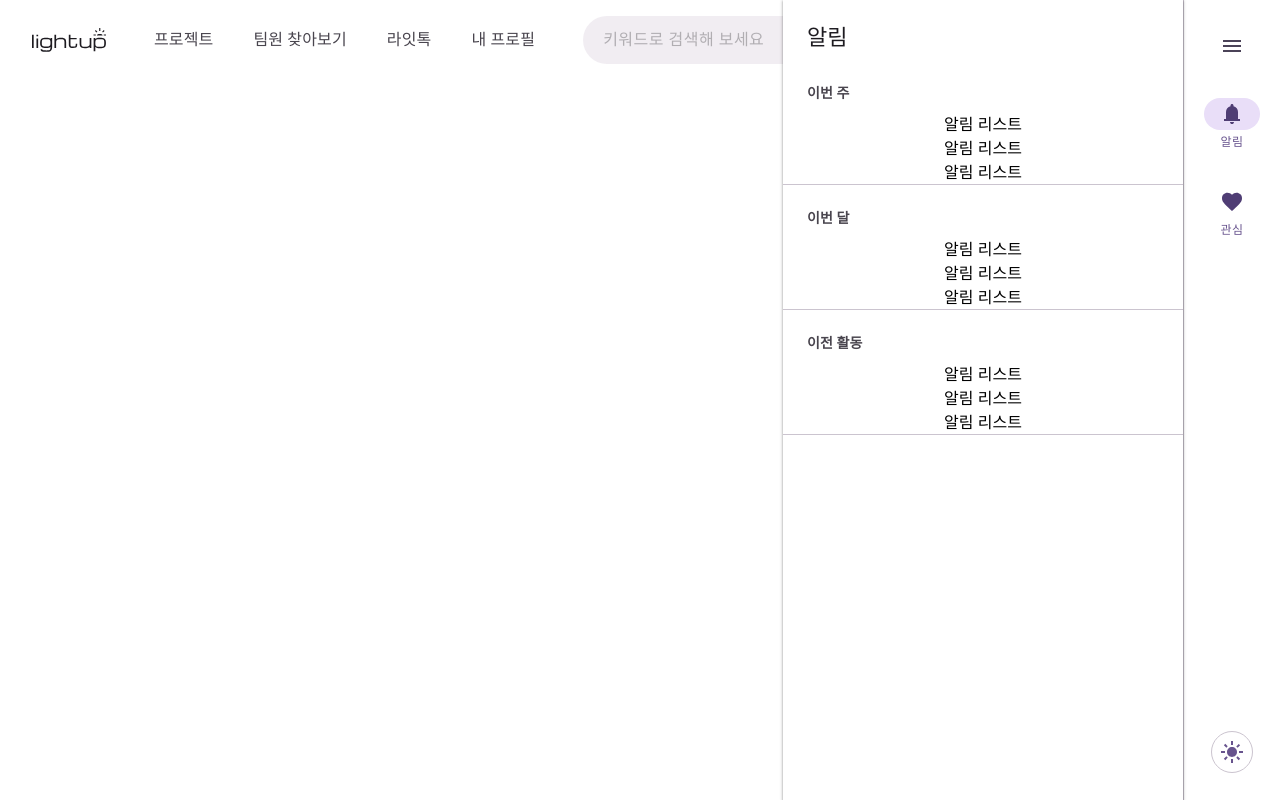
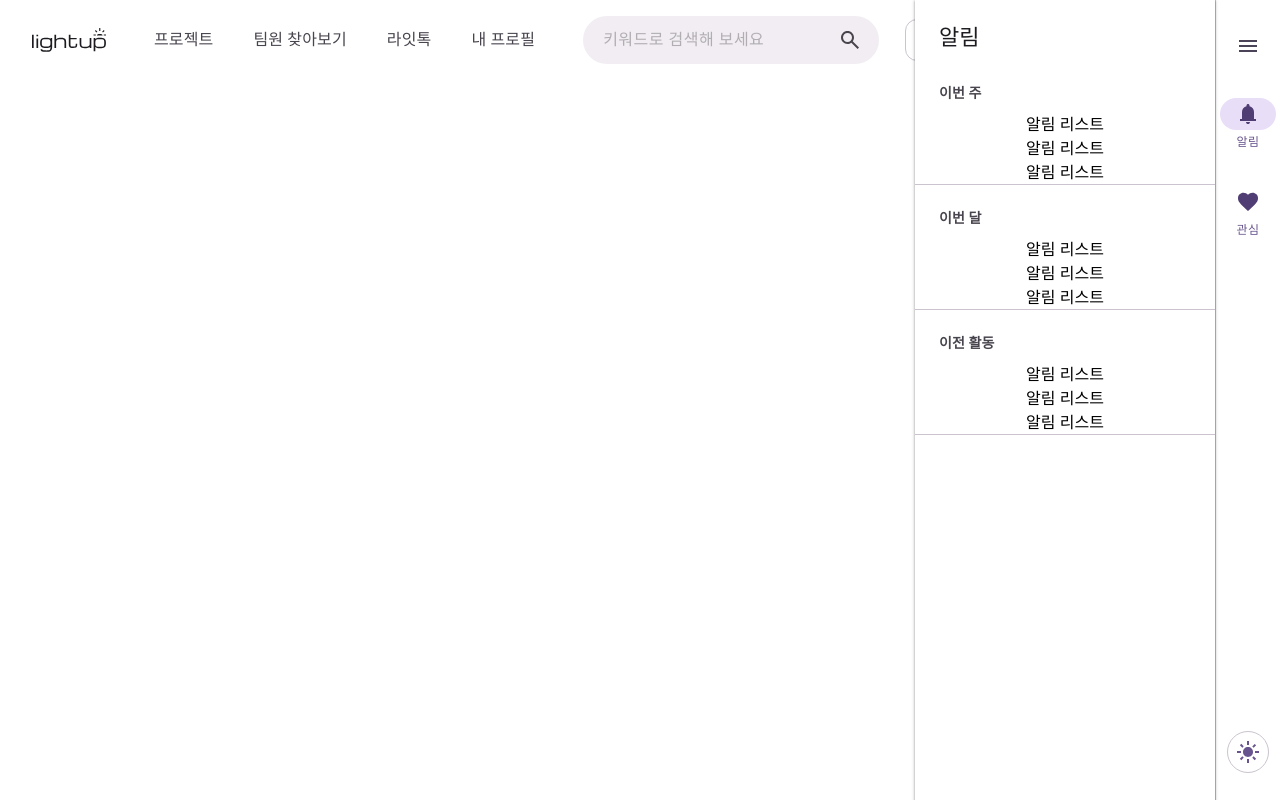
Before and after one commit to 1ronPark/Front-end, a React (Vite) app: page / in a window 1280 px wide. Both pictures are taken after a click on the button "알림". Built offline with nearby package versions, Linux system fonts and the light colour scheme; a web font is replaced by a local one.

Commit message:
디자이너님이 가로 사이즈 줄여달라고 한 부분 수정완료

```diff
--- a/package.json
+++ b/package.json
@@ -10,7 +10,6 @@
     "preview": "vite preview"
   },
   "dependencies": {
-    "@tailwindcss/vite": "^4.1.11",
     "@tailwindcss/vite": "^4.1.11",
     "react": "^19.1.0",
     "react-dom": "^19.1.0",
--- a/src/components/common/sideNavbar/BasePanel.tsx
+++ b/src/components/common/sideNavbar/BasePanel.tsx
@@ -8,7 +8,7 @@ type BasePanelProps = {
 const BasePanel = ({ hasData, list, empty }: BasePanelProps) => {
   return (
     <div
-      className="fixed right-[97px] w-[400px] h-screen flex flex-col bg-white overflow-auto
+      className="fixed right-[65px] w-[300px] h-screen flex flex-col bg-white overflow-auto
       shadow-[0px_1px_2px_0px_rgba(0,0,0,0.30),_0px_1px_3px_1px_rgba(0,0,0,0.15)]"
     >
       {hasData ? list : empty}
--- a/src/components/common/sideNavbar/SideNavbar.tsx
+++ b/src/components/common/sideNavbar/SideNavbar.tsx
@@ -3,8 +3,8 @@ import notificationIcon from "../../../assets/sideNavbar/notifications.svg";
 import favoriteIcon from "../../../assets/sideNavbar/favorite.svg";
 import lightModeIcon from "../../../assets/sideNavbar/light_mode.svg";
 import { useState } from "react";
-import NotificationPanel from "./NotificationPanel";
-import FavoritePanel from "./FavoritePanel";
+import NotificationPanel from "./notification/NotificationPanel";
+import FavoritePanel from "./favorite/FavoritePanel";
 
 const SideNavbar = () => {
   const [activePanel, setActivePanel] = useState<
@@ -18,7 +18,7 @@ const SideNavbar = () => {
   return (
     <>
       <div
-        className="fixed right-0 w-[97px] h-screen py-6 bg-[#FFF]
+        className="fixed right-0 w-[65px] h-screen py-6 bg-[#FFF]
     flex flex-col items-center gap-6 border-l border-l-[#CBC4CF] box-border"
       >
         {/* 메뉴 버튼 */}
--- a/src/components/common/sideNavbar/FavoriteList.tsx
+++ b/src/components/common/sideNavbar/favorite/FavoriteList.tsx
@@ -1,13 +1,13 @@
 const FavoriteList = () => {
   return (
-    <>
+    <div className="w-[300px]">
       {/* 헤더 */}
-      <div className="w-[400px] flex flex-col px-6 pt-6 pb-2 gap-2">
+      <div className="flex flex-col px-6 pt-6 pb-2 gap-2">
         <div className="title-large text-[#1D1B20]">관심</div>
         {/* <div className="title-large">관심</div> */}
       </div>
 
-      <div className="w-[400px] flex flex-col px-6 pt-6 pb-2 gap-2 title-small text-[#49454E]">
+      <div className="flex flex-col px-6 pt-6 pb-2 gap-2 title-small text-[#49454E]">
         최근 본
       </div>
       <div className="flex flex-col justify-center items-center min-h-[72px] border-b border-[#CBC4CF]">
@@ -16,7 +16,7 @@ const FavoriteList = () => {
         <div>관심 리스트</div>
       </div>
       {/* 관심그룹 1*/}
-      <div className="w-[400px] flex flex-col px-6 pt-6 pb-2 gap-2 title-small text-[#49454E]">
+      <div className="flex flex-col px-6 pt-6 pb-2 gap-2 title-small text-[#49454E]">
         관심그룹 1
       </div>
       <div className="flex flex-col items-center justify-center min-h-[72px] border-b border-[#CBC4CF]">
@@ -26,7 +26,7 @@ const FavoriteList = () => {
       </div>
 
       {/* 관심그루 2*/}
-      <div className="w-[400px] flex flex-col px-6 pt-6 pb-2 gap-2 title-small text-[#49454E]">
+      <div className="flex flex-col px-6 pt-6 pb-2 gap-2 title-small text-[#49454E]">
         관심그룹 2
       </div>
 
@@ -35,7 +35,7 @@ const FavoriteList = () => {
         <div>관심 리스트</div>
         <div>관심 리스트</div>
       </div>
-    </>
+    </div>
   );
 };
 
--- a/src/components/common/sideNavbar/FavoritePanel.tsx
+++ b/src/components/common/sideNavbar/favorite/FavoritePanel.tsx
@@ -1,4 +1,4 @@
-import BasePanel from "./BasePanel";
+import BasePanel from "../BasePanel";
 import FavoriteList from "./FavoriteList";
 import NoFavoriteList from "./NoFavoriteList";
 
--- a/src/components/common/sideNavbar/NoFavoriteList.tsx
+++ b/src/components/common/sideNavbar/favorite/NoFavoriteList.tsx
@@ -1,10 +1,10 @@
-import noFavoriteIcon from "../../../assets/sideNavbar/heart_broken_Filled.svg";
+import noFavoriteIcon from "../../../../assets/sideNavbar/heart_broken_Filled.svg";
 
 const NoFavoriteList = () => {
   return (
     <div className="flex flex-col justify-center items-center gap-2">
       {/* 헤더 */}
-      <div className="w-[400px] flex flex-col px-6 pt-6 pb-2 gap-2">
+      <div className="w-[300px] flex flex-col px-6 pt-6 pb-2 gap-2">
         <div className="title-large">알림</div>
       </div>
       {/* 활동 내역 없음 표시 */}
--- a/src/components/common/sideNavbar/NoNotificationList.tsx
+++ b/src/components/common/sideNavbar/notification/NoNotificationList.tsx
@@ -1,10 +1,10 @@
-import noNotificationIcon from "../../../assets/sideNavbar/no_sim_Filled.svg";
+import noNotificationIcon from "../../../../assets/sideNavbar/no_sim_Filled.svg";
 
 const NoNotificationList = () => {
   return (
     <div className="flex flex-col justify-center items-center gap-2">
       {/* 헤더 */}
-      <div className="w-[400px] flex flex-col px-6 pt-6 pb-2 gap-2">
+      <div className="w-[300px] flex flex-col px-6 pt-6 pb-2 gap-2">
         <div className="title-large">알림</div>
       </div>
       {/* 활동 내역 없음 표시 */}
--- a/src/components/common/sideNavbar/NotificationList.tsx
+++ b/src/components/common/sideNavbar/notification/NotificationList.tsx
@@ -1,12 +1,12 @@
 const NotificationList = () => {
   return (
-    <>
+    <div className="w-[300px]">
       {/* 헤더 */}
-      <div className="w-[400px] flex flex-col px-6 pt-6 pb-2 gap-2">
+      <div className="flex flex-col px-6 pt-6 pb-2 gap-2">
         <div className="title-large">알림</div>
       </div>
       {/* 이번 주 */}
-      <div className="w-[400px] flex flex-col px-6 pt-6 pb-2 gap-2 title-small text-[#49454E]">
+      <div className="flex flex-col px-6 pt-6 pb-2 gap-2 title-small text-[#49454E]">
         이번 주
       </div>
       <div className="flex flex-col justify-center items-center min-h-[72px] border-b border-[#CBC4CF]">
@@ -16,7 +16,7 @@ const NotificationList = () => {
       </div>
 
       {/* 이번 달 */}
-      <div className="w-[400px] flex flex-col px-6 pt-6 pb-2 gap-2 title-small text-[#49454E]">
+      <div className="flex flex-col px-6 pt-6 pb-2 gap-2 title-small text-[#49454E]">
         이번 달
       </div>
       <div className="flex flex-col items-center justify-center min-h-[72px] border-b border-[#CBC4CF]">
@@ -26,7 +26,7 @@ const NotificationList = () => {
       </div>
 
       {/* 이전 활동 */}
-      <div className="w-[400px] flex flex-col px-6 pt-6 pb-2 gap-2 title-small text-[#49454E]">
+      <div className="flex flex-col px-6 pt-6 pb-2 gap-2 title-small text-[#49454E]">
         이전 활동
       </div>
 
@@ -35,7 +35,7 @@ const NotificationList = () => {
         <div>알림 리스트</div>
         <div>알림 리스트</div>
       </div>
-    </>
+    </div>
   );
 };
 
--- a/src/components/common/sideNavbar/NotificationPanel.tsx
+++ b/src/components/common/sideNavbar/notification/NotificationPanel.tsx
@@ -1,4 +1,4 @@
-import BasePanel from "./BasePanel";
+import BasePanel from "../BasePanel";
 import NoNotificationList from "./NoNotificationList";
 import NotificationList from "./NotificationList";
 
```
